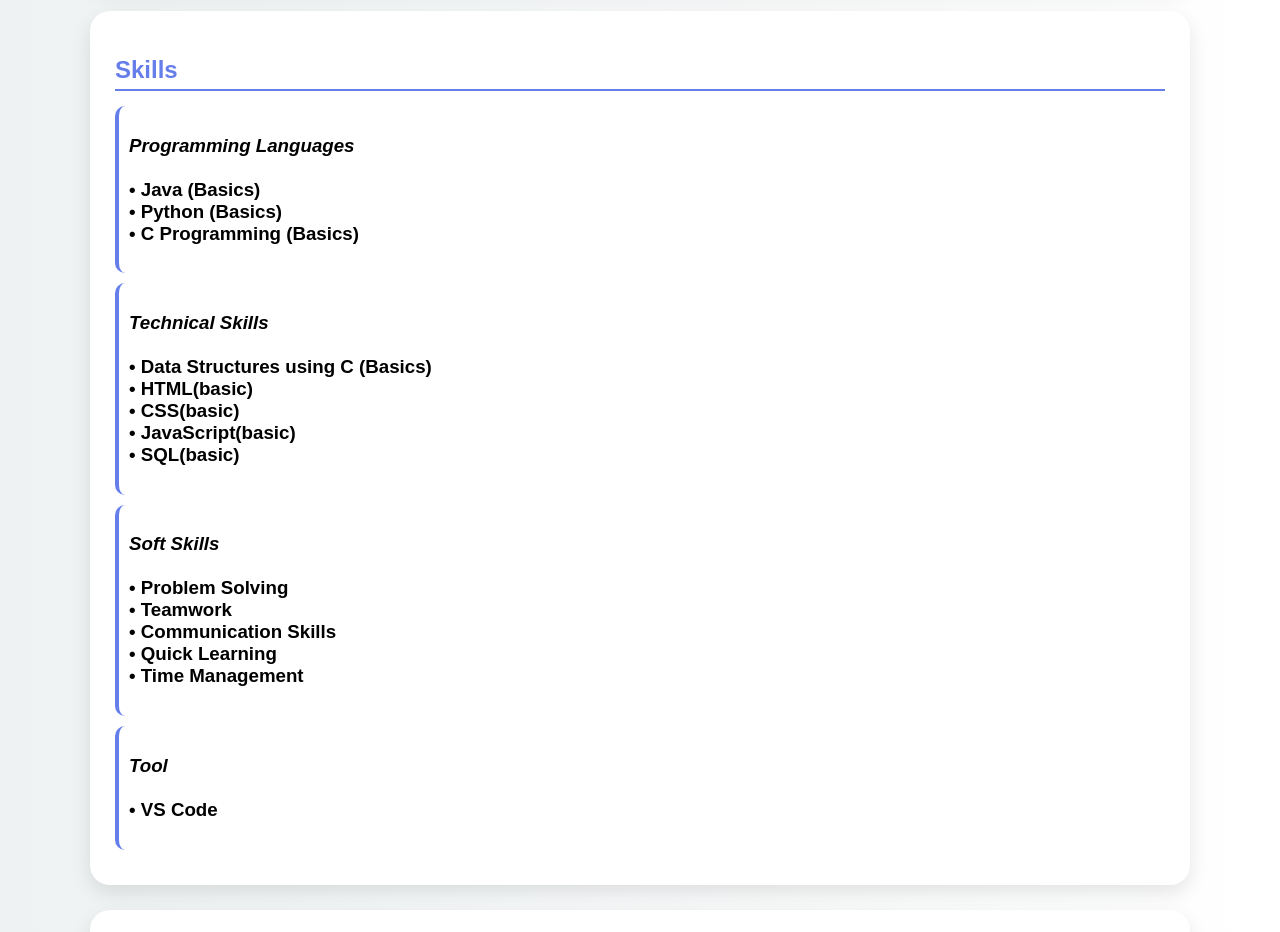
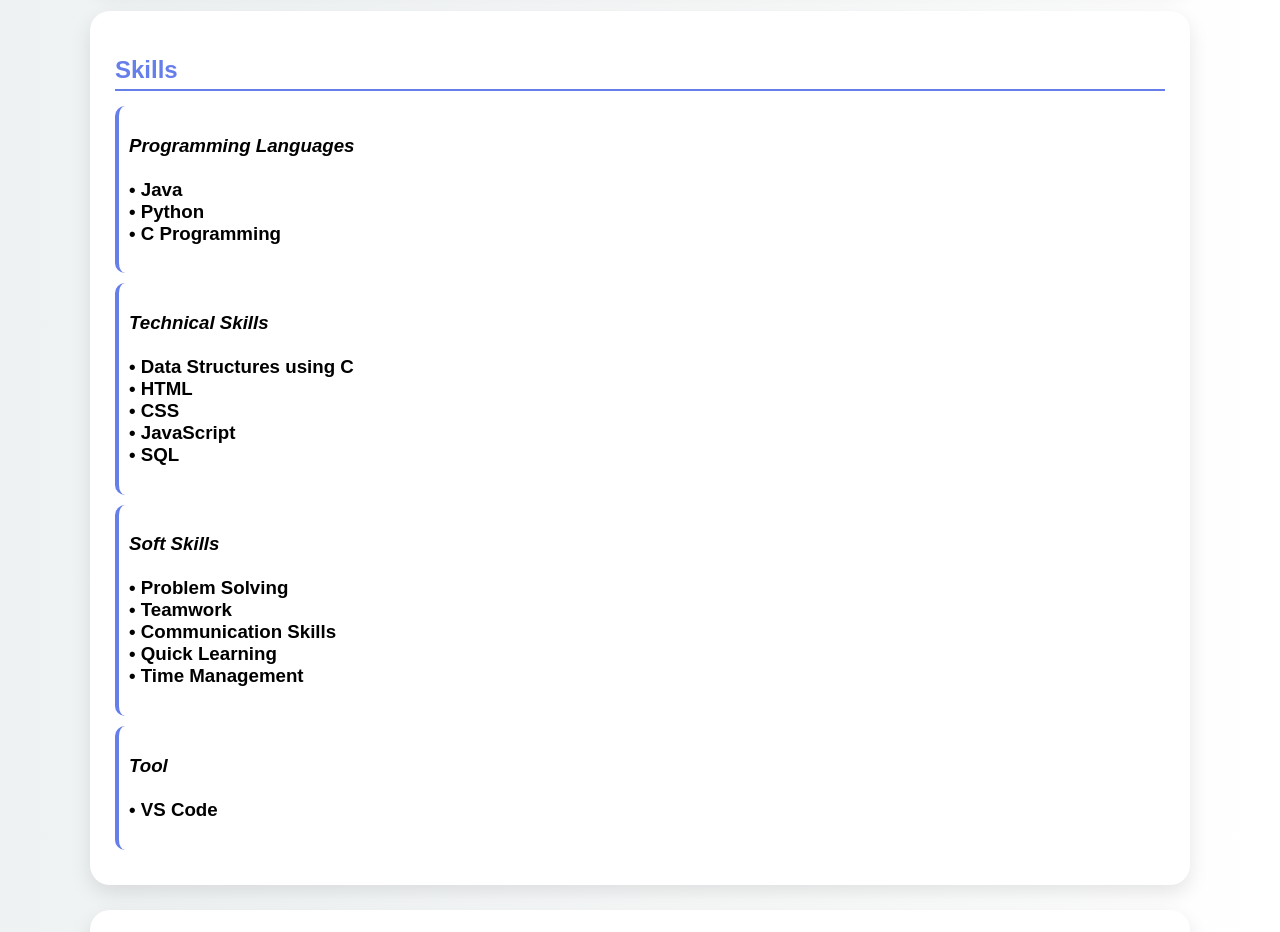
Before and after one commit to kabilan-r07/R-Kabilan-Portfolio, a plain HTML site: page index.html in a window 1280 px wide. Shown: the part 1960-2892 px from the top of the page. Drawn offline with Linux system fonts and the light colour scheme.

Commit message:
Update index.html

```diff
--- a/index.html
+++ b/index.html
@@ -245,20 +245,20 @@ This portfolio showcases my skills, projects, and achievements. Thank you for vi
 
         <div class="block-item">
           <h3><i>Programming Languages</i><br><br>
-             • Java (Basics)<br>
-• Python (Basics)<br>
-• C Programming (Basics)<br> </h3>
+             • Java<br>
+• Python<br>
+• C Programming<br> </h3>
           <p>  </p>
           <p>  </p>
         </div>
         <div class="block-item">
           <h3> <i>Technical Skills</i><br><br>
 
-• Data Structures using C (Basics)<br>
-• HTML(basic)<br>
-• CSS(basic)<br>
-• JavaScript(basic)<br>
-• SQL(basic)<br>
+• Data Structures using C <br>
+• HTML<br>
+• CSS<br>
+• JavaScript<br>
+• SQL<br>
 </h3>
           <p>  </p>
           <p>  </p>
```
